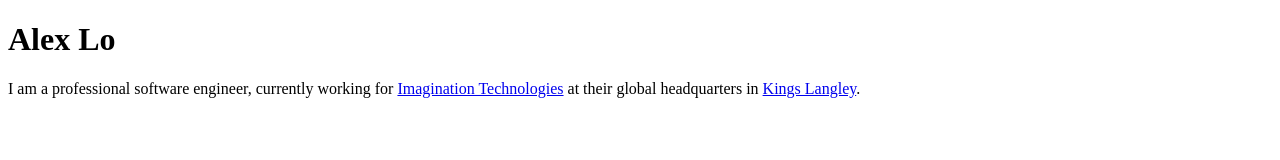
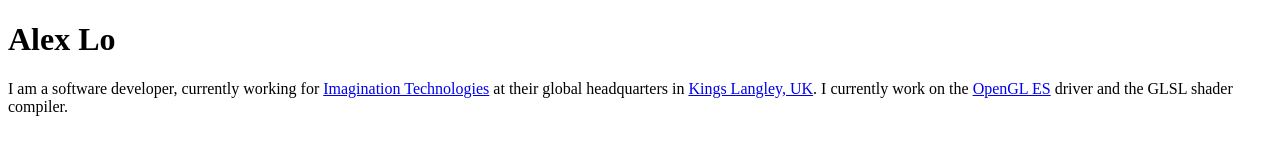
Before and after one commit to xycaleth/xycaleth.github.io, a plain HTML site: page index.html in a window 1280 px wide. Drawn offline with Linux system fonts and the light colour scheme.

Commit message:
More information..

```diff
--- a/index.html
+++ b/index.html
@@ -2,10 +2,10 @@
 <html lang="en">
 	<head>
 		<meta charset="utf-8" />
-		<title>Alex Lo - Professional Software Engineer</title>
+		<title>Alex Lo | Software Developer</title>
 	</head>
 	<body>
 		<h1>Alex Lo</h1>
-		<p>I am a professional software engineer, currently working for <a href="http://imgtec.com" rel="external">Imagination Technologies</a> at their global headquarters in <a href="http://en.wikipedia.org/wiki/Kings_Langley" rel="external">Kings Langley</a>.</p>
+		<p>I am a software developer, currently working for <a href="http://imgtec.com" rel="external">Imagination Technologies</a> at their global headquarters in <a href="http://en.wikipedia.org/wiki/Kings_Langley" rel="external">Kings Langley, UK</a>. I currently work on the <a href="http://khronos.org/opengles/" rel="external">OpenGL ES</a> driver and the GLSL shader compiler.</p>
 	</body>
 </html>
```
